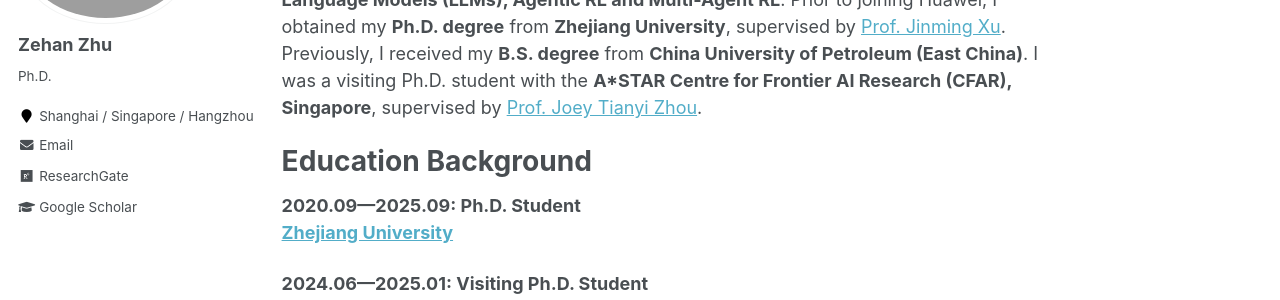
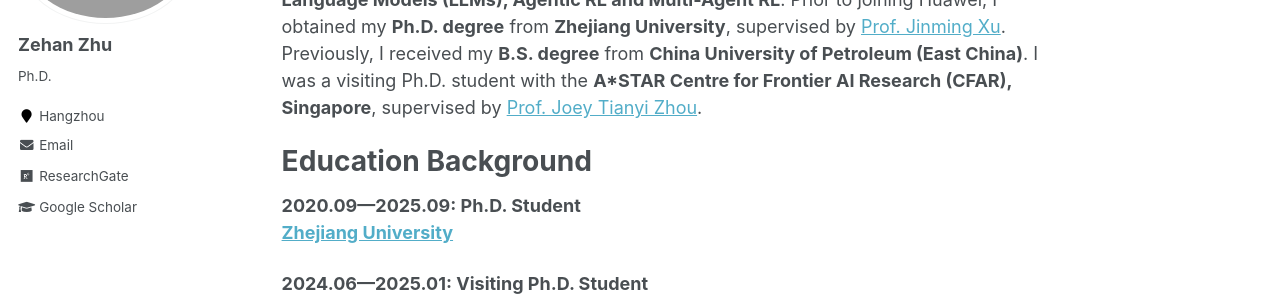
Before and after one commit to zehanzhu/zehanzhu.github.io, a Jekyll site: the page built from _pages/about.md, in a window 1280 px wide. Shown: the part 228-528 px from the top of the page. Built offline with Jekyll 4.4.1, drawn with Linux system fonts in a browser that asks for light colours.

Commit message:
Update _config.yml

```diff
--- a/_config.yml
+++ b/_config.yml
@@ -84,7 +84,7 @@ author:
   name             : "Zehan Zhu"
   avatar           : "my_figure.jpg"
   bio              : "Ph.D."
-  location         : "Shanghai / Singapore / Hangzhou"
+  location         : "Hangzhou"
   employer         :
   pubmed           : # "https://www.ncbi.nlm.nih.gov/pubmed/?term=john+snow"
   googlescholar    : "https://scholar.google.com.hk/citations?user=BCawdpUAAAAJ&hl=zh-CN"
```
